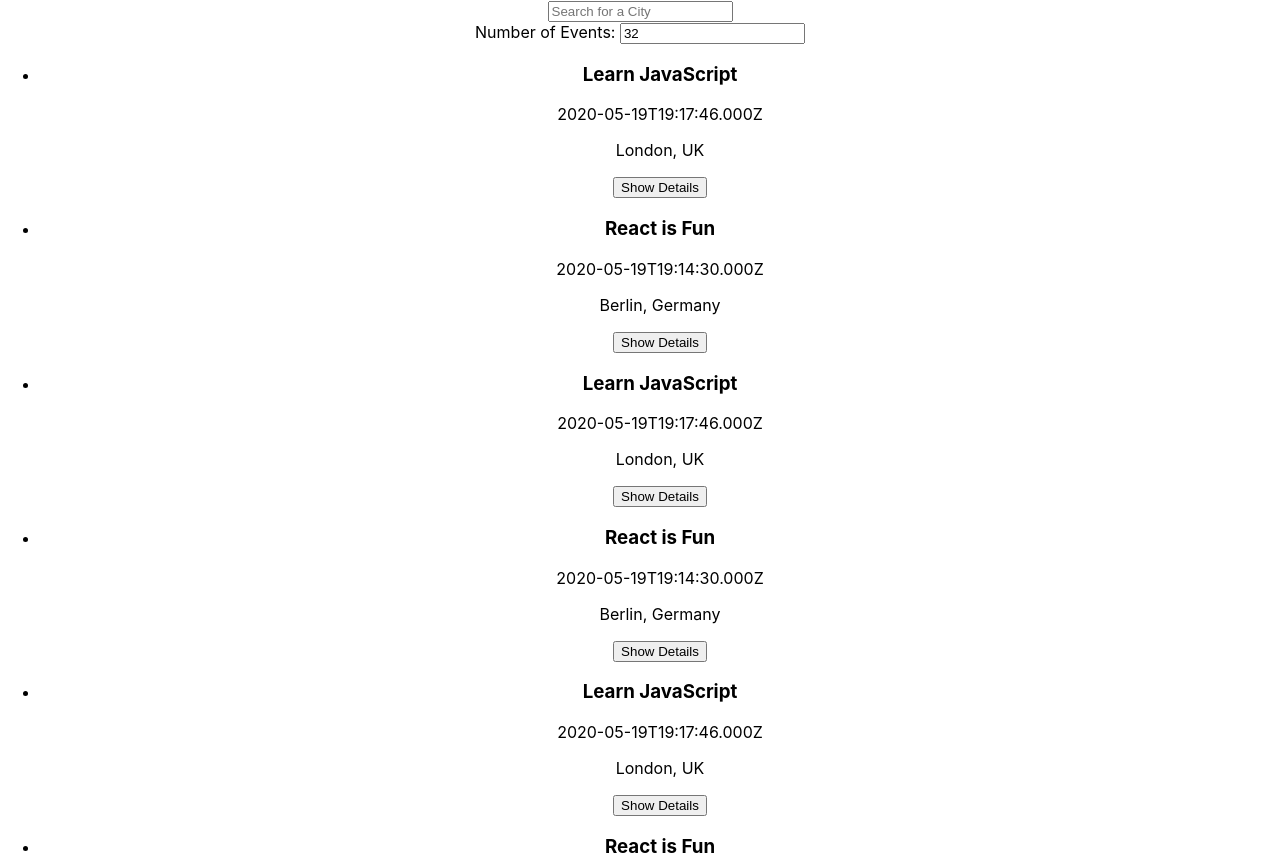
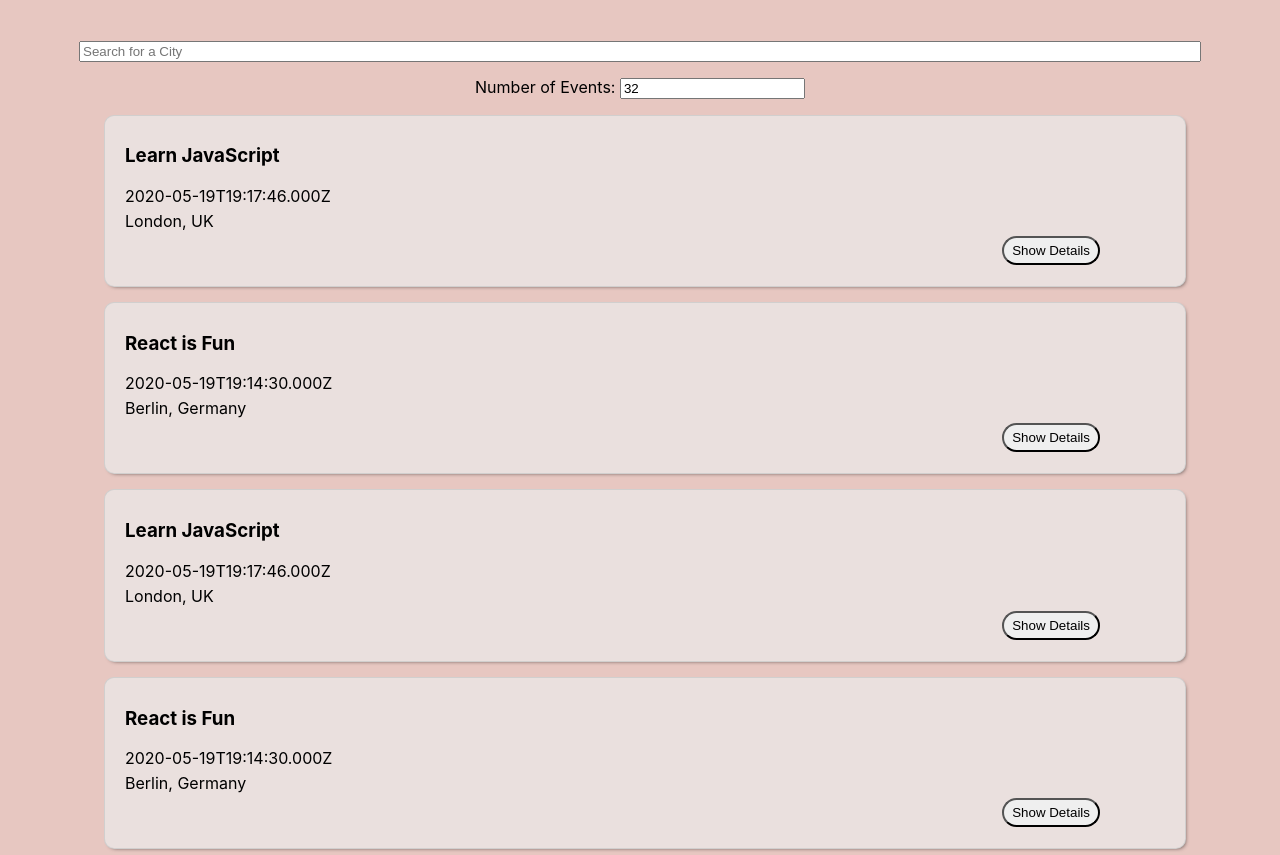
Before and after one commit to kayashley/meet-up, a React (Create React App) app: page / in a window 1280 px wide. Shown: the top 855 px of the page. Built offline with nearby package versions, Linux system fonts and the light colour scheme.

Commit message:
updated styling

```diff
--- a/src/App.css
+++ b/src/App.css
@@ -1,38 +1,87 @@
+@import url(https://fonts.googleapis.com/css?family=Roboto:500);
+
+:root {
+  --background-color: #e7c7c1;
+  --text-color: #000;
+  --suggestions-hover-color: #666464;
+  --suggestions-list-color: #f7f6f6;
+  --event-background-color: #eae0de;
+  --detail-btn-hover-color: #d5a89f;
+}
+
 .App {
   text-align: center;
+  padding: 2% 5%;
+  background-color: var(--background-color);
 }
 
-.App-logo {
-  height: 40vmin;
-  pointer-events: none;
+p {
+  margin: 5px 0;
 }
 
-@media (prefers-reduced-motion: no-preference) {
-  .App-logo {
-    animation: App-logo-spin infinite 20s linear;
-  }
+#city-search {
+  text-align: center;
+  display: flex;
+  flex-direction: column;
+  margin: auto;
+  position: relative;
+  padding: 15px;
 }
 
-.App-header {
-  background-color: #282c34;
-  min-height: 100vh;
-  display: flex;
-  flex-direction: column;
+.suggestions {
+  width: 200px;
+  position: absolute;
+  top: 40px;
   align-items: center;
-  justify-content: center;
-  font-size: calc(10px + 2vmin);
-  color: white;
+  list-style: none;
+  margin: 0;
+  box-shadow: 10px 10px 15px -15px rgba(0, 0, 0, 0.75);
+  border-radius: 4px;
+  background-color: var(--suggestions-list-color);
 }
 
-.App-link {
-  color: #61dafb;
+.suggestions > li {
+  text-align: left;
+  padding: 8px 6px 8px 10px;
+  cursor: default;
+  transition: filter 0.5s;
 }
 
-@keyframes App-logo-spin {
-  from {
-    transform: rotate(0deg);
-  }
-  to {
-    transform: rotate(360deg);
-  }
+.suggestions > li:last-child {
+  border-bottom-left-radius: 4px;
+  border-bottom-right-radius: 4px;
 }
+
+.suggestions > li:hover {
+  filter: brightness(1.5);
+  cursor: pointer;
+  color: var(--suggestions-hover-color);
+}
+
+.event {
+  padding: 10px 20px 50px;
+  margin-right: 30px;
+  margin-bottom: 15px;
+  text-align: left;
+  border: 1px solid #ccccccce;
+  border-radius: 10px;
+  box-shadow: 2px 2px 4px -3px rgba(0, 0, 0, 0.75);
+  background-color: var(--event-background-color);
+}
+
+#event-list {
+  list-style: none;
+}
+
+.details-btn {
+  position: absolute;
+  right: 180px;
+  padding: 5px 8px;
+  cursor: pointer;
+  border-radius: 40px;
+}
+
+.details-btn:hover {
+  background-color: var(--detail-btn-hover-color);
+  border-radius: 40px;
+}
```
